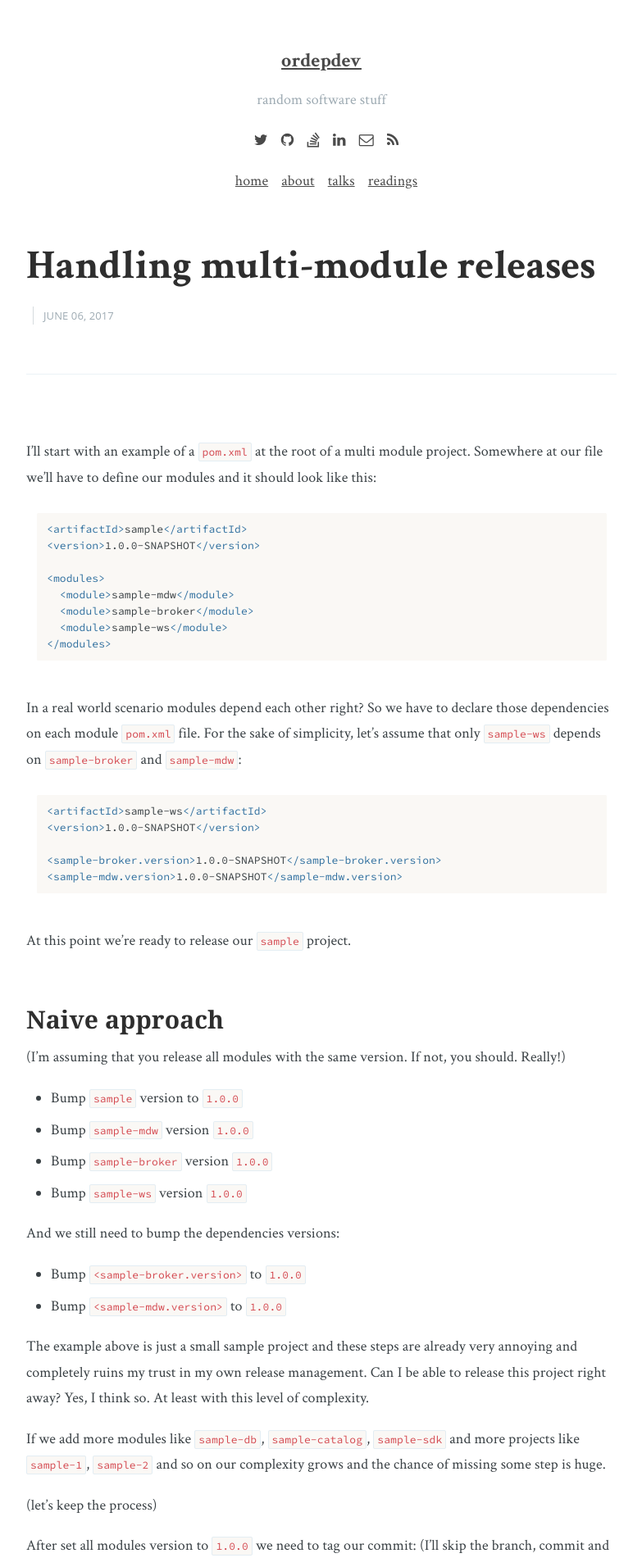
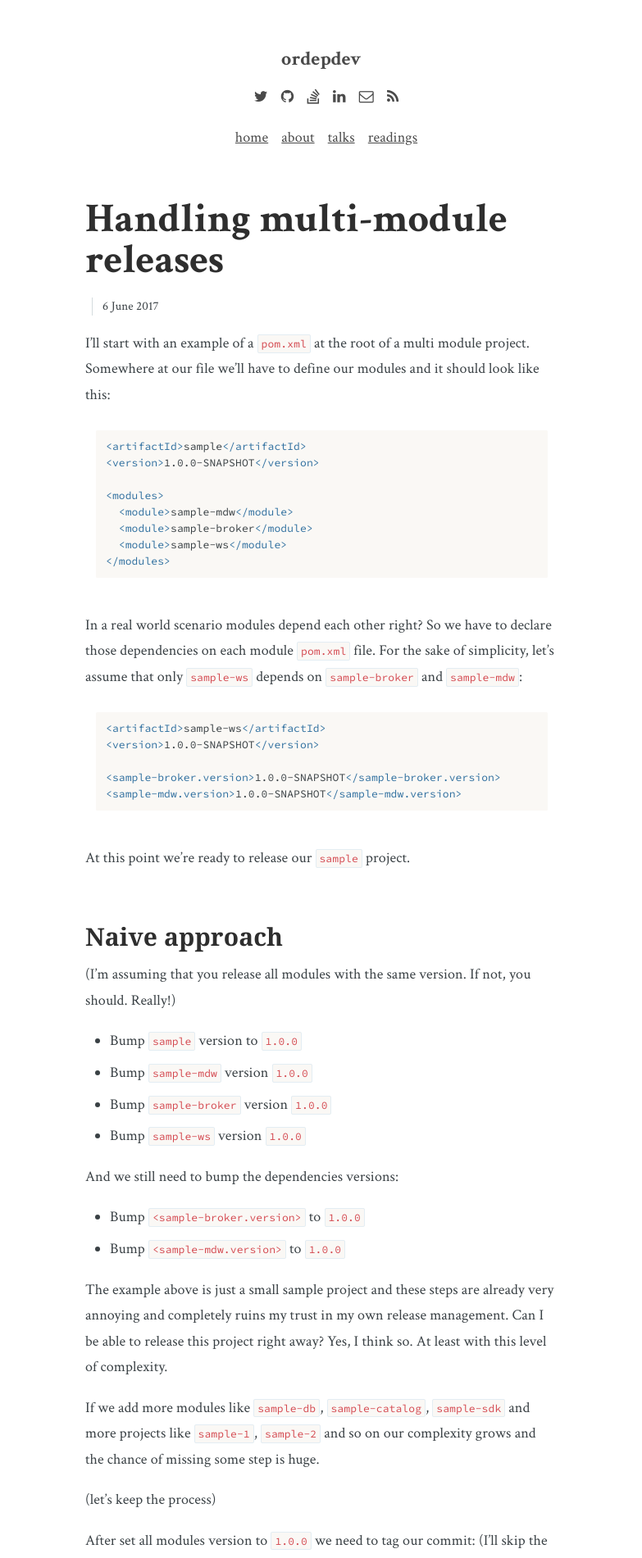
Before and after one commit to ordepdev/ordepdev.github.io, a Jekyll site: the page built from _posts/2017-06-06-handling-multi-module-releases.markdown, in a window 1280 px wide. Shown: the top 1901 px of the page at 82% size, without its empty margins (248-1031 px from the left). Built offline with Jekyll 4.4.1, drawn with Linux system fonts in a browser that asks for light colours.

Commit message:
header layout improvements

```diff
--- a/_includes/header.html
+++ b/_includes/header.html
@@ -1,7 +1,6 @@
 <header>
   <div id="ordepdev">
     <h1><a href="/">ordep<span class="b">dev</span></a></h1>
-    <p>random software stuff</p>
   </div>
 
   <ul>
--- a/_layouts/post.html
+++ b/_layouts/post.html
@@ -10,15 +10,13 @@ archive: false
             <div class="post-title">
                 <h1>{{ page.title }}</h1>
                 <section class="post-meta">
-                    <time class="post-date" datetime="{{ page.date | date:"%B %d, %Y" }}">{{ page.date | date:"%B %d, %Y" }}</time>
+                    <time class="post-date" datetime="{{ page.date | date: "%-d %B %Y" }}">{{ page.date | date: "%-d %B %Y" }}</time>
                     {% if page.categories.size > 0 %}
                         {{ page.categories | array_to_sentence_string | prepend: 'on ' }}
                     {% endif %}
                 </section>
             </div>
         </header>
-
-        <footer class="post-footer"></footer>
 
         <section class="post-content">
             {{content}}
--- a/_sass/_variables.scss
+++ b/_sass/_variables.scss
@@ -1,3 +1,2 @@
-$width-content: 720px;
-
+$width-content: 576px;
 $color-grey: #9EABB3;
--- a/assets/css/main.scss
+++ b/assets/css/main.scss
@@ -13,6 +13,10 @@ header {
     text-decoration: none;
     h1 {
       font-size: 24px;
+
+      a {
+        text-decoration: none;
+      }
     }
     span.b {
       font-weight: bold;
--- a/assets/css/screen.css
+++ b/assets/css/screen.css
@@ -173,7 +173,7 @@ h4, h5, h6 {
     -moz-font-feature-settings: 'dlig' 1, 'liga' 1, 'lnum' 1, 'kern' 1;
     -o-font-feature-settings: 'dlig' 1, 'liga' 1, 'lnum' 1, 'kern' 1;
     color: #2E2E2E;
-    line-height: 1.15em;
+    line-height: 1;
     margin: 0 0 0.4em 0;
     font-family: "Crimson Text", sans-serif;
 }
@@ -726,10 +726,8 @@ body:not(.post-template) .post-title {
 .post-meta {
     display: block;
     margin: 1.75rem 0 0 0;
-    font-family: "Open Sans", sans-serif;
     font-size: 1.5rem;
     line-height: 2.2rem;
-    color: #9EABB3;
 }
 
 .author-thumb {
@@ -760,8 +758,6 @@ body:not(.post-template) .post-title {
     margin-left: 8px;
     padding-left: 12px;
     border-left: #d5dbde 1px solid;
-    text-transform: uppercase;
-    font-size: 1.3rem;
     white-space: nowrap;
 }
 
```
Also changed, not shown: 3 other files.
